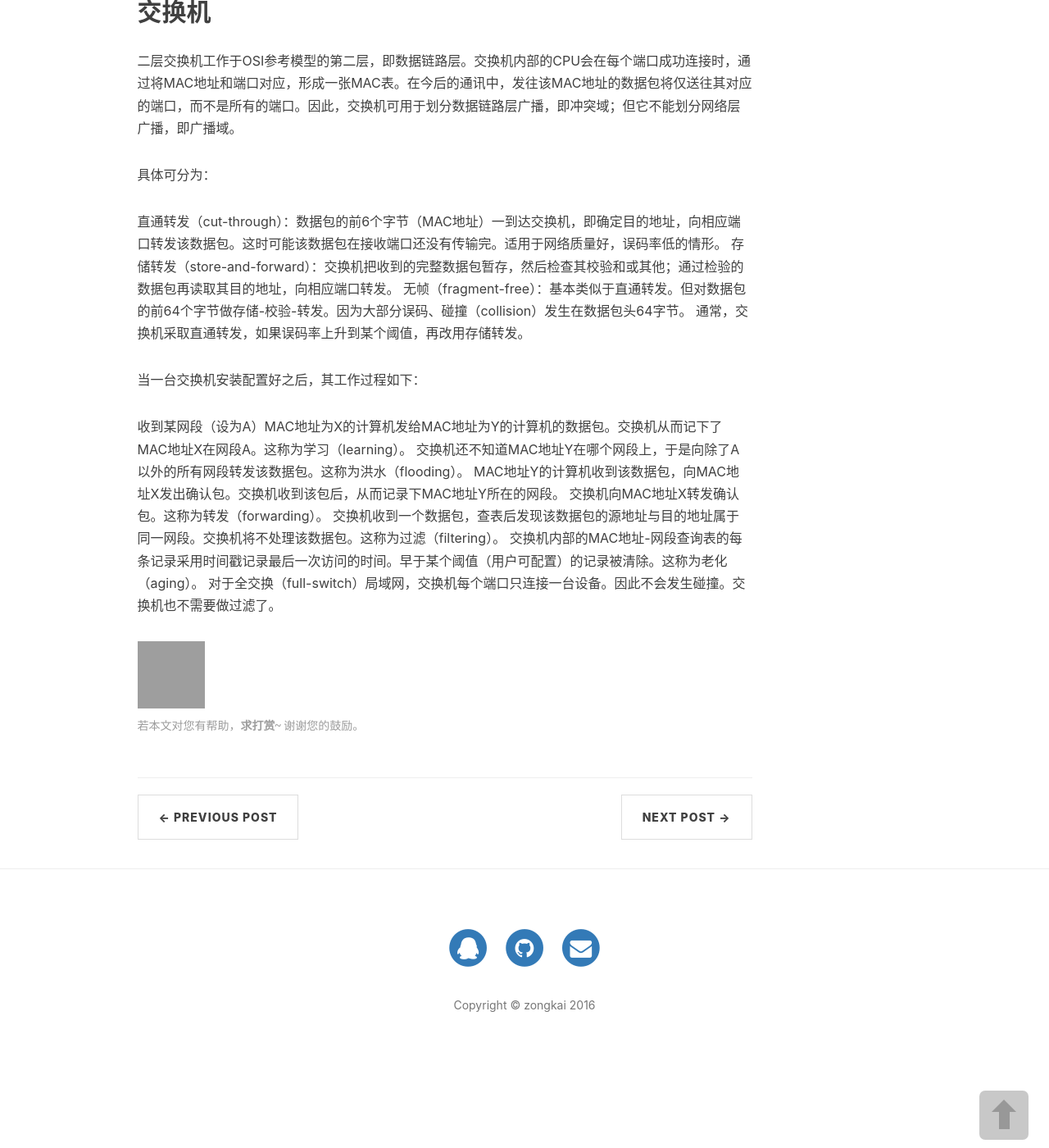
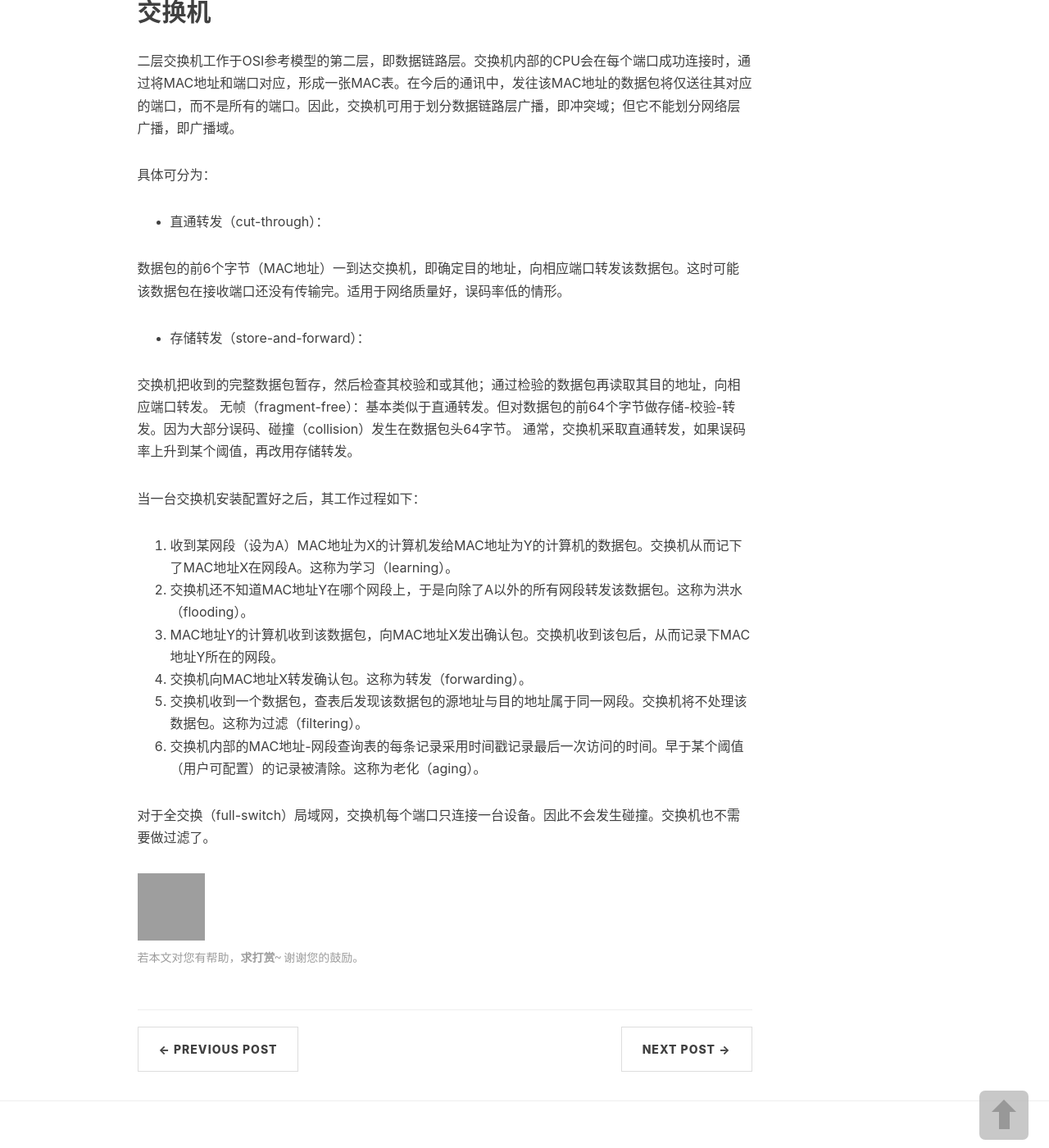
Before and after one commit to zongkaizhang/zongkaizhang.github.com, a Jekyll site: the page built from _posts/2016-03-03-computer_net_data_link.md, in a window 1280 px wide and 1400 px high, scrolled down 4717 px. Shown: the whole window at 82% size. Built offline with Jekyll 4.4.1, drawn with Linux system fonts in a browser that asks for light colours; nearby versions of some CDN libraries; comment, search, counter and statistics services are not loaded; part of the change alters nothing that is shown; grey boxes are pictures that could not be loaded.

```diff
--- a/_posts/2016-03-03-computer_net_data_link.md
+++ b/_posts/2016-03-03-computer_net_data_link.md
@@ -128,17 +128,23 @@ _     __      __      __      _
 
 具体可分为：
 
-直通转发（cut-through）：数据包的前6个字节（MAC地址）一到达交换机，即确定目的地址，向相应端口转发该数据包。这时可能该数据包在接收端口还没有传输完。适用于网络质量好，误码率低的情形。
-存储转发（store-and-forward）：交换机把收到的完整数据包暂存，然后检查其校验和或其他；通过检验的数据包再读取其目的地址，向相应端口转发。
+- 直通转发（cut-through）：
+
+数据包的前6个字节（MAC地址）一到达交换机，即确定目的地址，向相应端口转发该数据包。这时可能该数据包在接收端口还没有传输完。适用于网络质量好，误码率低的情形。
+
+- 存储转发（store-and-forward）：
+
+交换机把收到的完整数据包暂存，然后检查其校验和或其他；通过检验的数据包再读取其目的地址，向相应端口转发。
 无帧（fragment-free）：基本类似于直通转发。但对数据包的前64个字节做存储-校验-转发。因为大部分误码、碰撞（collision）发生在数据包头64字节。
 通常，交换机采取直通转发，如果误码率上升到某个阈值，再改用存储转发。
 
 当一台交换机安装配置好之后，其工作过程如下：
 
-收到某网段（设为A）MAC地址为X的计算机发给MAC地址为Y的计算机的数据包。交换机从而记下了MAC地址X在网段A。这称为学习（learning）。
-交换机还不知道MAC地址Y在哪个网段上，于是向除了A以外的所有网段转发该数据包。这称为洪水（flooding）。
-MAC地址Y的计算机收到该数据包，向MAC地址X发出确认包。交换机收到该包后，从而记录下MAC地址Y所在的网段。
-交换机向MAC地址X转发确认包。这称为转发（forwarding）。
-交换机收到一个数据包，查表后发现该数据包的源地址与目的地址属于同一网段。交换机将不处理该数据包。这称为过滤（filtering）。
-交换机内部的MAC地址-网段查询表的每条记录采用时间戳记录最后一次访问的时间。早于某个阈值（用户可配置）的记录被清除。这称为老化（aging）。
+1. 收到某网段（设为A）MAC地址为X的计算机发给MAC地址为Y的计算机的数据包。交换机从而记下了MAC地址X在网段A。这称为学习（learning）。
+2. 交换机还不知道MAC地址Y在哪个网段上，于是向除了A以外的所有网段转发该数据包。这称为洪水（flooding）。
+3. MAC地址Y的计算机收到该数据包，向MAC地址X发出确认包。交换机收到该包后，从而记录下MAC地址Y所在的网段。
+4. 交换机向MAC地址X转发确认包。这称为转发（forwarding）。
+5. 交换机收到一个数据包，查表后发现该数据包的源地址与目的地址属于同一网段。交换机将不处理该数据包。这称为过滤（filtering）。
+6. 交换机内部的MAC地址-网段查询表的每条记录采用时间戳记录最后一次访问的时间。早于某个阈值（用户可配置）的记录被清除。这称为老化（aging）。
+
 对于全交换（full-switch）局域网，交换机每个端口只连接一台设备。因此不会发生碰撞。交换机也不需要做过滤了。
```
